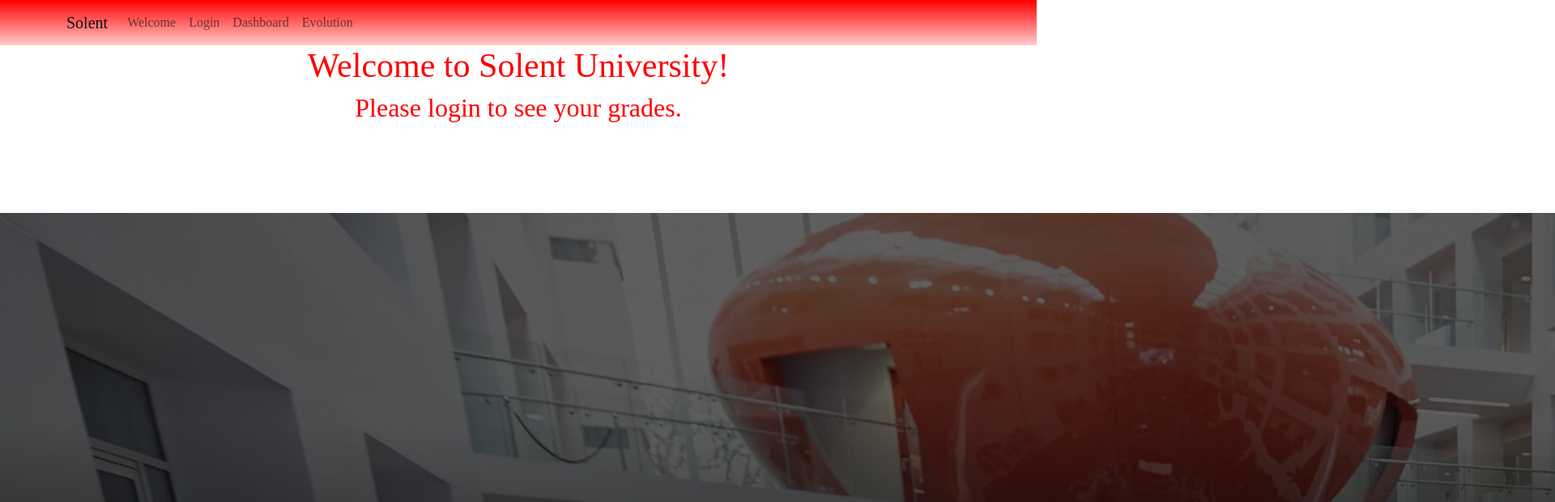
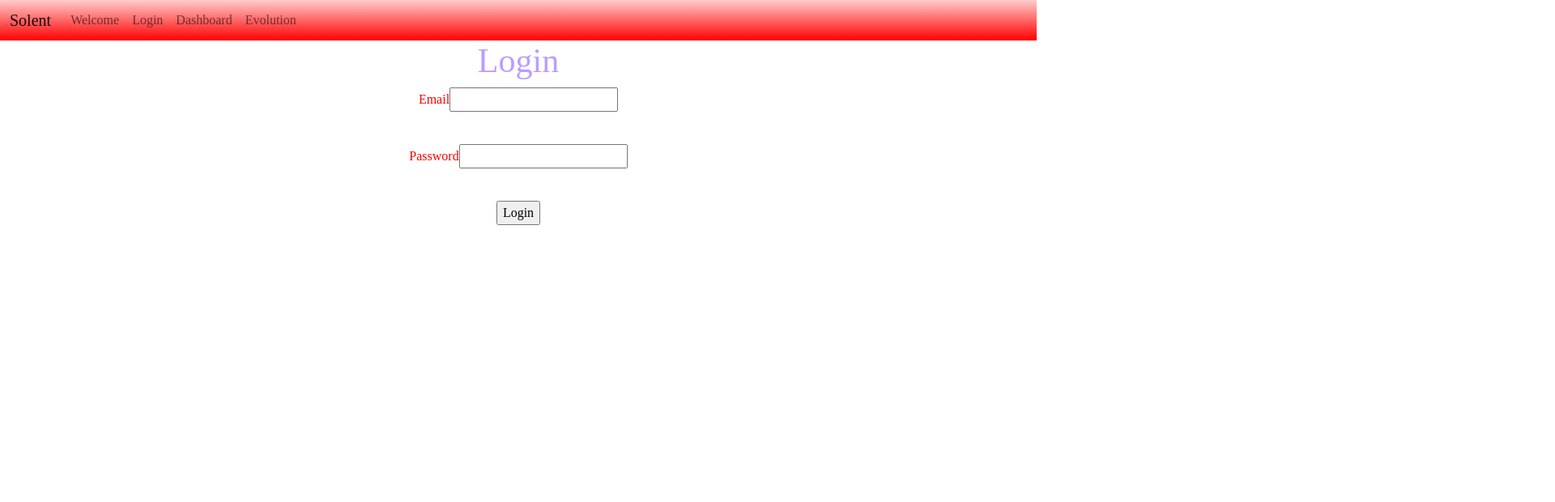
Before and after one commit to CristinaConsta/dashboard, a React (Create React App) app: page /Login in a window 1280 px wide. Shown: the top 620 px of the page at 81% size, 1920 px wide, since content can reach past the window. Built offline with nearby package versions, Linux system fonts and the light colour scheme; no server answers.

Commit message:
fixed routes

```diff
--- a/src/App.css
+++ b/src/App.css
@@ -46,7 +46,7 @@
 .coloured-nav {
   background: linear-gradient(
     180deg,
+    rgba(255, 204, 203)
     red,
-    rgba(255, 204, 203)
   );
 }
--- a/src/App.js
+++ b/src/App.js
@@ -5,7 +5,7 @@
 import theme from "./config/theme.js";
 import { ThemeProvider } from "styled-components";
 import GlobalStyles from "./config/GlobalStyles";
-import { Switch, Route, useLocation, Redirect} from "react-router-dom";
+import { Switch, Route, useLocation, Redirect, BrowserRouter} from "react-router-dom";
 import Charts from './Views/Charts';
 import Dashboard from './Views/Dashboard';
 import Welcome from './Views/Welcome';
@@ -67,23 +67,13 @@
         <GlobalStyles />
         <div onClick={handleOutsideClick}>
           <Switch>
+            <Route exact path="/" component={Welcome}/>
 
-          <Route path="/">
-              <Welcome />
-          </Route>
+            <Protected authenticated={isAuthenticated} exact path="/Dashboard" component={Dashboard} />
 
-          <Protected authenticated={isAuthenticated} exact path="/dashboard">
-           <Dashboard />
-          </Protected>
+            <Protected authenticated={isAuthenticated} exact path="/Charts" component={Charts}/>
 
-          <Protected authenticated={isAuthenticated} exact path="/charts">
-           <Charts />
-          </Protected>
-
-          <Route path="/login">
-              <Login />
-          </Route>
-
+            <Route exact path="/Login" component={Login}/>
            </Switch>
           </div>
       </ThemeProvider>
--- a/src/Components/Header.js
+++ b/src/Components/Header.js
@@ -5,55 +5,72 @@
 import useAuth from "../services/firebase/useAuth";
 import NavigationBar from "./NavigationBar";
 
-function Menu(props) {
-    const {open, onClick} = props;
-    const location = useLocation();
+// function Menu(props) {
+//     const {open, onClick} = props;
+//     const location = useLocation();
 
-  const StyledNav = styled.nav`
-  ul {
-    display: flex;
-    flex-direction: column;
-    align-items: center;
-  }
-`;
+//   const StyledNav = styled.nav`
+//   ul {
+//     display: flex;
+//     flex-direction: column;
+//     align-items: center;
+//   }
+// `;
 
-const StyledLi = styled.li`
-  margin-bottom: 10%;
-  cursor: pointer;
-  width: 100%;
-  text-align: center;
-  height: 40px;
-  display: flex;
-  justify-content: center;
-  align-items: center;
-  background:   ${({ theme, active }) => active ? theme.colors.darkShade[25] : ""}
-`;
+// const StyledLi = styled.li`
+//   margin-bottom: 10%;
+//   cursor: pointer;
+//   width: 100%;
+//   text-align: center;
+//   height: 40px;
+//   display: flex;
+//   justify-content: center;
+//   align-items: center;
+//   background:   ${({ theme, active }) => active ? theme.colors.darkShade[25] : ""}
+// `;
 
-const StyledCloseParagraph = styled.p`
-text-align:right;
-`;
+// const StyledCloseParagraph = styled.p`
+// text-align:right;
+// `;
 
 
-    return (
-        <div>
-        <StyledCloseParagraph onClick={onClick}> X </StyledCloseParagraph>
-        <StyledNav>
-          <ul>
-          <StyledLi active={location.pathname == "/login"}> <Link to="/Login"> Login </Link> </StyledLi>
-          <StyledLi active={location.pathname == "/"} > <Link to="/"> Welcome </Link> </StyledLi>
-          <StyledLi active={location.pathname == "/profile"}> <Link to="/Profile"> Dashboard </Link> </StyledLi>
-          <StyledLi active={location.pathname == "/charts"}> <Link to="/Checkin"> Charts </Link> </StyledLi>
-          </ul>
-        </StyledNav>
-        </div>
-      )
-  };
+//     return (
+//         <div>
+//         {/* <StyledCloseParagraph onClick={onClick}> X </StyledCloseParagraph> */}
+//         <Navbar >
+//         <Container>
+//         <Navbar.Toggle aria-controls="basic-navbar-nav" />
+//         <Navbar.Collapse id="basic-navbar-nav">
+//         <Nav className="me-auto">
+//             {/* <Nav.Link href="#Welcome">Welcome</Nav.Link>
+//             <Nav.Link href="#Login">Login</Nav.Link>
+//             <Nav.Link href="#link">Dashboard</Nav.Link>
+//             <Nav.Link href="#link">Evolution</Nav.Link> */}
+//             <Nav.Link active={location.pathname == "/Welcome"} href="/"> Welcome</Nav.Link>
+//             <Nav.Link active={location.pathname == "/login"} href="/Login">Login</Nav.Link>
+//             <Nav.Link active={location.pathname == "/dashboard"} href="/Dashboard">Dashboard</Nav.Link>
+//             <Nav.Link active={location.pathname == "/charts"} href="/Charts">Evolution</Nav.Link>
+//           </Nav>
+//         </Navbar.Collapse>
+//         </Container>
+//         {/* <StyledNav> */}
+//           <ul>
+//           {/* <StyledLi active={location.pathname == "/login"}> <Link to="/Login"> Login </Link> </StyledLi>
+//           <StyledLi active={location.pathname == "/"} > <Link to="/"> Welcome </Link> </StyledLi>
+//           <StyledLi active={location.pathname == "/profile"}> <Link to="/Profile"> Dashboard </Link> </StyledLi>
+//           <StyledLi active={location.pathname == "/charts"}> <Link to="/Checkin"> Charts </Link> </StyledLi> */}
+//           </ul>
+//         {/* </StyledNav> */}
+//         </Navbar>
+//         </div>
+//       )
+//   };
 
-  Menu.propTypes = {
-    onClick: PropTypes.func.isRequired,
-    open: PropTypes.bool.isRequired
+//   Menu.propTypes = {
+//     onClick: PropTypes.func.isRequired,
+//     open: PropTypes.bool.isRequired
 
-  };
+//   };
 
   function Header(props) {
 
@@ -67,36 +84,44 @@
   }
 
 
-    const handleClickBurgerMenu = (e) =>{
-        e.preventDefault(true);
-        onClick(e);
-        console.log('Header.handleClickBurgerMenu()');
-    }
+  //   const handleClickBurgerMenu = (e) =>{
+  //       e.preventDefault(true);
+  //       onClick(e);
+  //       console.log('Header.handleClickBurgerMenu()');
+  //   }
 
-    const StyledBurgerMenu = styled.div`
-    width: 90px;
-    cursor: pointer;
-    display: flex;
-    flex-direction: column;
-    align-items: center;
-    justify-content: center;
-    hr {
-      margin: 4px 0 0 4px;
-      width: 20%;
-      border: 1px solid ${({ theme }) => theme.colors.darkShade[100]};
-    }
-  `;
+  //   const StyledBurgerMenu = styled.div`
+  //   width: 90px;
+  //   cursor: pointer;
+  //   display: flex;
+  //   flex-direction: column;
+  //   align-items: center;
+  //   justify-content: center;
+  //   hr {
+  //     margin: 4px 0 0 4px;
+  //     width: 20%;
+  //     border: 1px solid ${({ theme }) => theme.colors.darkShade[100]};
+  //   }
+  // `;
 
-  const StyledMenuWrapper = styled.div`
-  transform: ${({ open }) => open ? 'translateX(0)' : 'translateX(-100%)'};
-  height: 100vh;
-  width: 304px;
-  background: linear-gradient(180deg, #6fcf9d 0%, #67d2e8 100%);
-  position: absolute;
-  padding-top: 10%;
-  top: 0;
-  left: 0;
-`;
+//   const StyledMenuWrapper = styled.div`
+//   transform: ${({ open }) => open ? 'translateX(0)' : 'translateX(-100%)'};
+//   height: 100vh;
+//   width: 304px;
+//   background: linear-gradient(180deg, #6fcf9d 0%, #67d2e8 100%);
+//   position: absolute;
+//   padding-top: 10%;
+//   top: 0;
+//   left: 0;
+// `;
+
+// const StyledMenuWrapper = styled.div`
+//    height: 10px;
+//    position: absolute;
+//    padding-top: 5%;
+//    top: 0;
+//    left: 0;
+//  `;
 
   const StyledWrapper = styled.div`
     width: 100%;
@@ -111,23 +136,22 @@
   `;
 
     return (
-        // <div>
-        //   <StyledMenuWrapper open={open}>
-        //       <Menu  onClick= {handleClick}/>
-        //   </StyledMenuWrapper>
+        <div>
+       <StyledWrapper >
+             <NavigationBar />
+       </StyledWrapper>
 
-        //   <StyledWrapper>
-        //     <StyledBurgerMenu onClick={handleClickBurgerMenu}>
-        //       <hr />
-        //       <hr />
-        //       <hr />
-        //       <hr />
-        //     </StyledBurgerMenu>
-        //   </StyledWrapper>
-        // </div>
-
-        <NavigationBar/>
-      );
+           {/* <StyledWrapper>
+             <StyledBurgerMenu onClick={handleClickBurgerMenu}>
+               <hr />
+               <hr />
+               <hr />
+               <hr />
+             </StyledBurgerMenu>
+           </StyledWrapper> */}
+           {/* <NavigationBar/> */}
+        </div>
+    );
 }
 
     Header.propTypes = {
--- a/src/Components/LoginForm.js
+++ b/src/Components/LoginForm.js
@@ -0,0 +1,66 @@
+import React from "react";
+import PropTypes from 'prop-types';
+import styled from "styled-components";
+import * as yup from "yup";
+import { useForm } from "react-hook-form";
+import { yupResolver } from "@hookform/resolvers/yup";
+
+const StyledParagraph = styled.p`
+    text-align: center;
+    color: ${ props => props.theme.colors.red};
+`;
+
+const StyledParagraphFormValidationErrors = styled.p`
+    text-align: center;
+    color: red;
+`;
+
+const LoginForm = (props) =>{
+    const schema = yup.object().shape({
+        email: yup
+            .string()
+            .email("email is not valid")
+            .required("you must enter an email"),
+        password: yup
+            .string()
+            .required("password is required")
+            .min(2, "password must be at least longer than two letters"),
+    });
+
+    const {
+        register,
+        formState: { errors },
+        handleSubmit,
+    } = useForm({ resolver: yupResolver(schema) });
+
+    const onSubmit = (data) => {
+        console.log(data);
+    };
+
+    return(
+            <form onSubmit = { handleSubmit(onSubmit) }>
+                <StyledParagraph>
+                    <label>Email </label>
+                    <input {...register("email", { required: true })}></input>
+                </StyledParagraph>
+                <StyledParagraphFormValidationErrors>{errors.email && errors.email?.message}</StyledParagraphFormValidationErrors>
+
+                <br></br>
+
+                <StyledParagraph>
+                    <label>Password </label>
+                    <input {...register("password", { required: true })}></input>
+                </StyledParagraph>
+                <StyledParagraphFormValidationErrors> {errors.password && errors.password?.message} </StyledParagraphFormValidationErrors>
+                <br></br>
+                <StyledParagraph>
+                    <input type="submit" value="Login"></input>
+                </StyledParagraph>
+            </form>
+    )
+}
+
+
+LoginForm.propTypes={};
+
+export default LoginForm ;
--- a/src/Components/NavigationBar.js
+++ b/src/Components/NavigationBar.js
@@ -1,21 +1,21 @@
 import Container from 'react-bootstrap/Container';
 import Nav from 'react-bootstrap/Nav';
 import Navbar from 'react-bootstrap/Navbar';
-import NavDropdown from 'react-bootstrap/NavDropdown';
 import '../App.css';
 
 function NavigationBar() {
+
   return (
     <Navbar variant="light" expand="lg" sticky="top" className="coloured-nav">
       <Container>
-        <Navbar.Brand href="#home">Solent</Navbar.Brand>
+        <Navbar.Brand href="#Welcome">Solent</Navbar.Brand>
         <Navbar.Toggle aria-controls="basic-navbar-nav" />
         <Navbar.Collapse id="basic-navbar-nav">
           <Nav className="me-auto">
-            <Nav.Link href="#home">Welcome</Nav.Link>
-            <Nav.Link href="#link">Login</Nav.Link>
-            <Nav.Link href="#link">Dashboard</Nav.Link>
-            <Nav.Link href="#link">Evolution</Nav.Link>
+            <Nav.Link href="/">Welcome</Nav.Link>
+            <Nav.Link href="/Login">Login</Nav.Link>
+            <Nav.Link href="/Dashboard">Dashboard</Nav.Link>
+            <Nav.Link href="/Charts">Evolution</Nav.Link>
           </Nav>
         </Navbar.Collapse>
       </Container>
--- a/src/Views/Charts.js
+++ b/src/Views/Charts.js
@@ -22,7 +22,6 @@
     return (
     <div>
         <StyledHeading1> Charts </StyledHeading1>
-
     </div>
 );
 };
--- a/src/Views/Login.js
+++ b/src/Views/Login.js
@@ -1,9 +1,9 @@
 import React, {useState} from "react";
 import styled from "styled-components";
+import LoginForm from "../Components/LoginForm";
 import { Link } from "react-router-dom";
+import useAuth from "../services/firebase/useAuth";
 
-
-const Login = (props) => {
 const StyledHeading1 = styled.h1`
     text-align: center;
     color: ${ props => props.theme.colors.purple};
@@ -19,17 +19,29 @@
     color: ${ props => props.theme.colors.purple};
 `;
 
+const Login = (props) => {
+    const { signInEmailUser} = useAuth();
+    const [severErrorMessage, setServerErrorMessage] = useState("");
+
+    const handleEmailSubmit = async (data) => {
+        console.log("Join.handleEmailSubmit(): data = ", data);
+
+        try {
+            const { email, password } = data;
+            await signInEmailUser(email, password);
+        } catch (e) {
+            setServerErrorMessage(e.message);
+            console.log(e);
+        }
+    };
+
     return (
         <div>
             <StyledHeading1> Login </StyledHeading1>
-        <StyledHeading2> OR </StyledHeading2>
-        {/* <LoginForm
+            <LoginForm
                 onEmailSubmit={handleEmailSubmit}
                 serverErrorMessage={severErrorMessage}
-        /> */}
-        <StyledParagraph>
-            <Link to="/join">Not yet a member? - Join</Link>
-        </StyledParagraph>
+            />
         </div>
     );
 };
--- a/src/Views/Welcome.js
+++ b/src/Views/Welcome.js
@@ -1,30 +1,37 @@
 import React, {useState} from "react";
 import styled from "styled-components";
-import { Link } from "react-router-dom";
+import { Link, useLocation } from "react-router-dom";
 import WelcomeForm from "../Components/WelcomeForm";
-
+import Login from "./Login";
 
 const Welcome = (props) => {
 
     const StyledHeading1 = styled.h1`
     text-align: center;
-    color: ${ props => props.theme.colors.red};
+    color: ${ props => props.theme.colors.darkShade};
 `;
 
 const StyledHeading2 = styled.h2`
     text-align: center;
-    color: ${ props => props.theme.colors.red};
+    color: ${ props => props.theme.colors.darkShade};
 `;
 
-// const StyledParagraph = styled.p`
-//     text-align: center;
-//     color: ${ props => props.theme.colors.purple};
-// `;
+const StyledButton = styled.button`
+  border-color: ${ props => props.theme.colors.lightRed};
+  color: ${ props => props.theme.colors.darkShade};
+    position: absolute;
+    top: 20%;
+    left: 50%;
+    -ms-transform: translate(-50%, -50%);
+    transform: translate(-50%, -50%);
+`;
+const location = useLocation();
 
     return (
     <div>
-        <StyledHeading1> Welcome to Solent University! </StyledHeading1>
+        <StyledHeading1> Welcome to Solent University! </StyledHeading1> <br></br>
         <StyledHeading2>Please login to see your grades.</StyledHeading2>
+        <StyledButton active={location.pathname == "/login"}> <Link to="/Login"> Login </Link></StyledButton>
         <WelcomeForm/>
     </div>
 );
```
Also changed, not shown: package.json (+5 -2 lines), 1 other file (tests, documents, lock files or other folders). Lines whose indentation alone changed are shown as unchanged.
